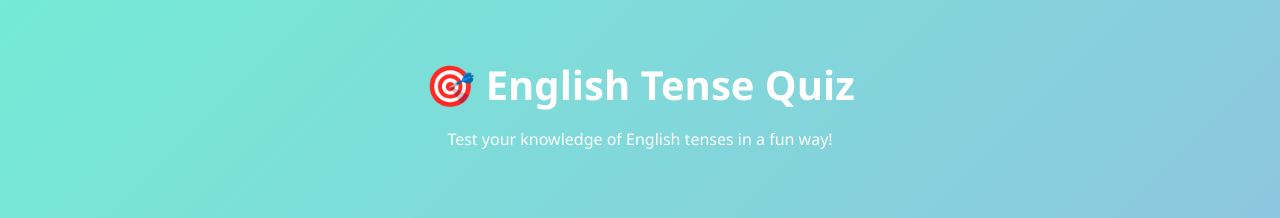
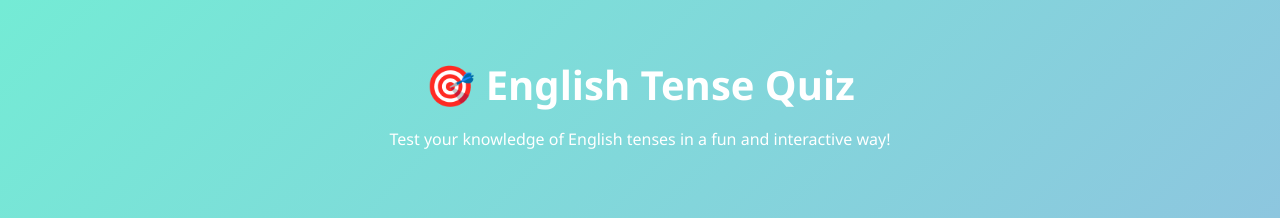
Before and after one commit to joaov877/WebApp, a plain HTML site: page index.html in a window 1280 px wide. Shown: the top 218 px of the page. Drawn offline with Linux system fonts and the light colour scheme.

Commit message:
Update index.html

```diff
--- a/index.html
+++ b/index.html
@@ -9,7 +9,7 @@
 <body>
   <header>
     <h1>🎯 English Tense Quiz</h1>
-    <p>Test your knowledge of English tenses in a fun way!</p>
+    <p>Test your knowledge of English tenses in a fun and interactive way!</p>
   </header>
 
   <main>
@@ -41,7 +41,7 @@
       </div>
     </section>
 
-    <!-- Botão -->
+    <!-- Button -->
     <button id="submitBtn">🚀 Submit Answers</button>
     <div id="progress-bar"><div></div></div>
     <div id="result"></div>
```
